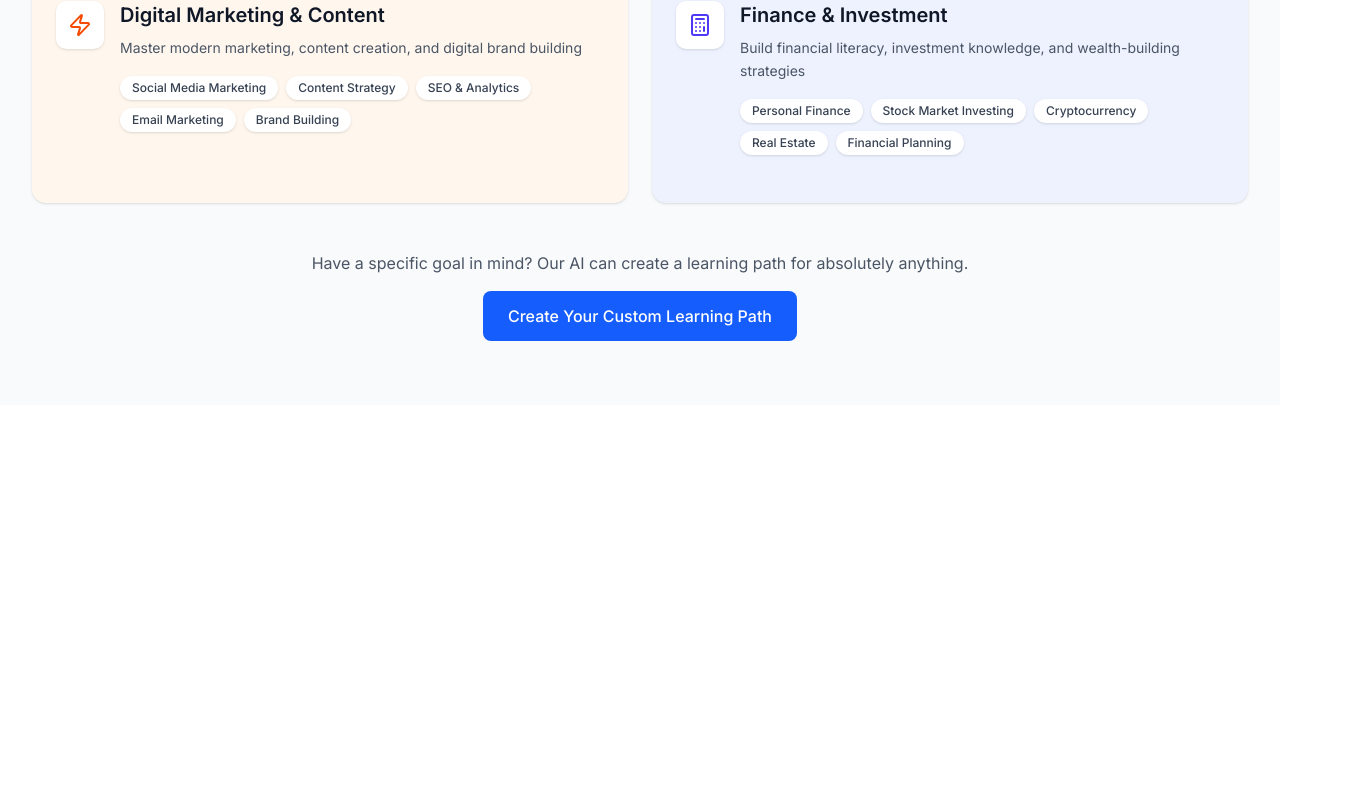
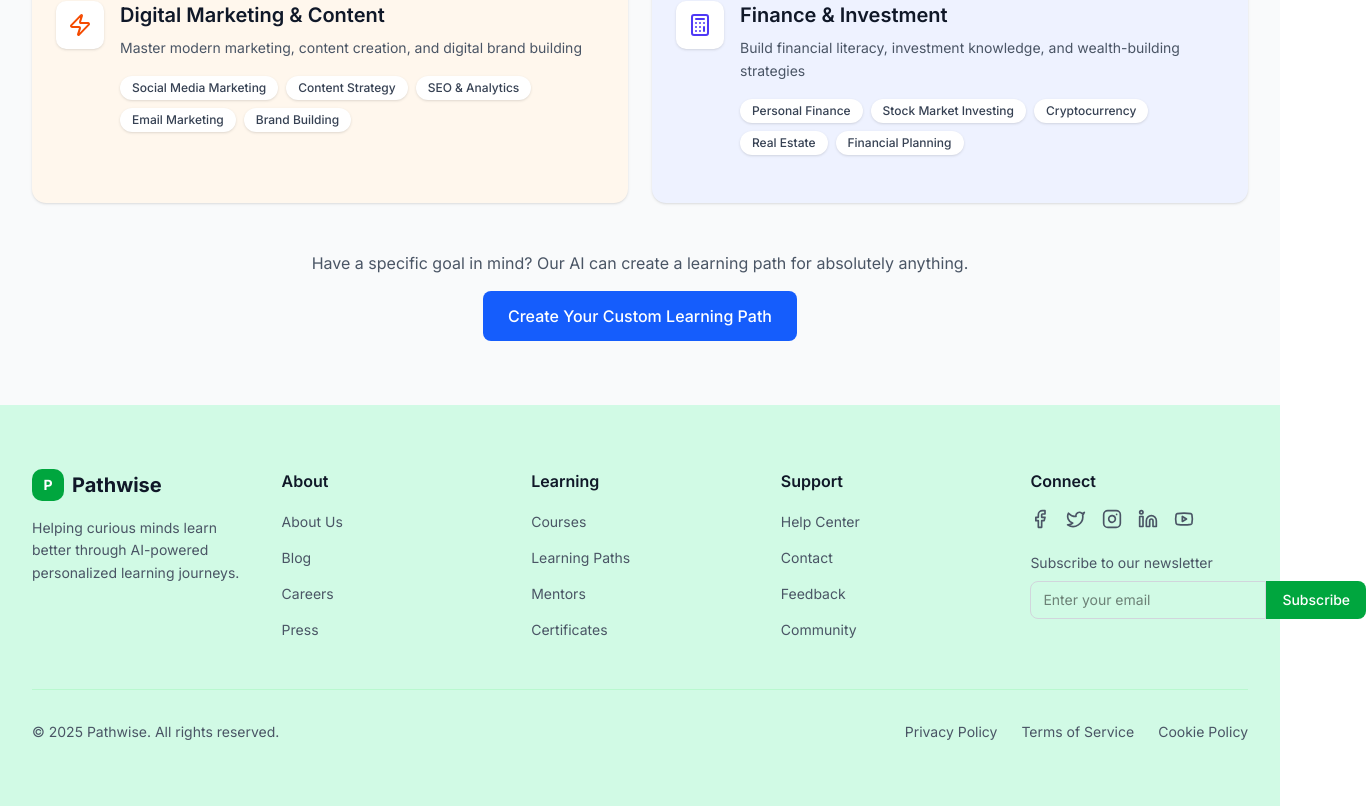
Before and after one commit to BadriPrudhvi/pathwise, a Next.js app: page / in a window 1280 px wide. Shown: the part 4724-5530 px from the top of the page, 1366 px wide, since content can reach past the window. Before the commit the page ends 5129 px from the top, so only its background shows below. Built offline with nearby package versions, Linux system fonts and the light colour scheme.

Commit message:
Add Footer component to enhance website navigation and information

```diff
--- a/app/page.tsx
+++ b/app/page.tsx
@@ -5,6 +5,7 @@ import { HowItWorksSection } from "@/components/how-it-works-section"
 import { UniqueSellingPointsSection } from "@/components/unique-selling-points-section"
 import { PricingSection } from "@/components/pricing-section"
 import { CourseCategoriesSection } from "@/components/course-categories-section"
+import { Footer } from "@/components/footer"
 
 export default function Home() {
   return (
@@ -16,6 +17,7 @@ export default function Home() {
       <UniqueSellingPointsSection />
       <PricingSection />
       <CourseCategoriesSection />
+      <Footer />
     </div>
   );
 }
--- /dev/null
+++ b/components/footer.tsx
@@ -0,0 +1,181 @@
+import Link from "next/link"
+import { Facebook, Twitter, Instagram, Linkedin, Youtube } from "lucide-react"
+
+export function Footer() {
+  return (
+    <footer className="bg-[#D1FAE5] py-16 px-4 sm:px-6 lg:px-8">
+      <div className="max-w-7xl mx-auto">
+        <div className="grid grid-cols-1 md:grid-cols-2 lg:grid-cols-5 gap-8">
+          {/* Column 1: Logo + Mission */}
+          <div className="lg:col-span-1">
+            <div className="flex items-center space-x-2 mb-4">
+              <div className="w-8 h-8 bg-green-600 rounded-lg flex items-center justify-center">
+                <span className="text-white font-bold text-sm">P</span>
+              </div>
+              <span className="text-xl font-bold text-gray-900">Pathwise</span>
+            </div>
+            <p className="text-gray-600 text-sm leading-relaxed">
+              Helping curious minds learn better through AI-powered personalized learning journeys.
+            </p>
+          </div>
+
+          {/* Column 2: About */}
+          <div className="lg:col-span-1">
+            <h3 className="text-gray-900 font-semibold mb-4">About</h3>
+            <ul className="space-y-3">
+              <li>
+                <Link href="/about" className="text-gray-600 hover:text-gray-900 text-sm transition-colors">
+                  About Us
+                </Link>
+              </li>
+              <li>
+                <Link href="/blog" className="text-gray-600 hover:text-gray-900 text-sm transition-colors">
+                  Blog
+                </Link>
+              </li>
+              <li>
+                <Link href="/careers" className="text-gray-600 hover:text-gray-900 text-sm transition-colors">
+                  Careers
+                </Link>
+              </li>
+              <li>
+                <Link href="/press" className="text-gray-600 hover:text-gray-900 text-sm transition-colors">
+                  Press
+                </Link>
+              </li>
+            </ul>
+          </div>
+
+          {/* Column 3: Learning */}
+          <div className="lg:col-span-1">
+            <h3 className="text-gray-900 font-semibold mb-4">Learning</h3>
+            <ul className="space-y-3">
+              <li>
+                <Link href="/courses" className="text-gray-600 hover:text-gray-900 text-sm transition-colors">
+                  Courses
+                </Link>
+              </li>
+              <li>
+                <Link href="/learning-paths" className="text-gray-600 hover:text-gray-900 text-sm transition-colors">
+                  Learning Paths
+                </Link>
+              </li>
+              <li>
+                <Link href="/mentors" className="text-gray-600 hover:text-gray-900 text-sm transition-colors">
+                  Mentors
+                </Link>
+              </li>
+              <li>
+                <Link href="/certificates" className="text-gray-600 hover:text-gray-900 text-sm transition-colors">
+                  Certificates
+                </Link>
+              </li>
+            </ul>
+          </div>
+
+          {/* Column 4: Support */}
+          <div className="lg:col-span-1">
+            <h3 className="text-gray-900 font-semibold mb-4">Support</h3>
+            <ul className="space-y-3">
+              <li>
+                <Link href="/help" className="text-gray-600 hover:text-gray-900 text-sm transition-colors">
+                  Help Center
+                </Link>
+              </li>
+              <li>
+                <Link href="/contact" className="text-gray-600 hover:text-gray-900 text-sm transition-colors">
+                  Contact
+                </Link>
+              </li>
+              <li>
+                <Link href="/feedback" className="text-gray-600 hover:text-gray-900 text-sm transition-colors">
+                  Feedback
+                </Link>
+              </li>
+              <li>
+                <Link href="/community" className="text-gray-600 hover:text-gray-900 text-sm transition-colors">
+                  Community
+                </Link>
+              </li>
+            </ul>
+          </div>
+
+          {/* Column 5: Social Media */}
+          <div className="lg:col-span-1">
+            <h3 className="text-gray-900 font-semibold mb-4">Connect</h3>
+            <div className="flex space-x-4">
+              <Link
+                href="https://facebook.com/pathwise"
+                className="text-gray-600 hover:text-blue-600 transition-colors"
+                aria-label="Follow us on Facebook"
+              >
+                <Facebook className="w-5 h-5" />
+              </Link>
+              <Link
+                href="https://twitter.com/pathwise"
+                className="text-gray-600 hover:text-blue-400 transition-colors"
+                aria-label="Follow us on Twitter"
+              >
+                <Twitter className="w-5 h-5" />
+              </Link>
+              <Link
+                href="https://instagram.com/pathwise"
+                className="text-gray-600 hover:text-pink-600 transition-colors"
+                aria-label="Follow us on Instagram"
+              >
+                <Instagram className="w-5 h-5" />
+              </Link>
+              <Link
+                href="https://linkedin.com/company/pathwise"
+                className="text-gray-600 hover:text-blue-700 transition-colors"
+                aria-label="Follow us on LinkedIn"
+              >
+                <Linkedin className="w-5 h-5" />
+              </Link>
+              <Link
+                href="https://youtube.com/pathwise"
+                className="text-gray-600 hover:text-red-600 transition-colors"
+                aria-label="Subscribe to our YouTube channel"
+              >
+                <Youtube className="w-5 h-5" />
+              </Link>
+            </div>
+            <div className="mt-6">
+              <p className="text-gray-600 text-sm mb-2">Subscribe to our newsletter</p>
+              <div className="flex">
+                <input
+                  type="email"
+                  placeholder="Enter your email"
+                  className="flex-1 px-3 py-2 text-sm border border-gray-300 rounded-l-md focus:outline-none focus:ring-2 focus:ring-green-500 focus:border-transparent"
+                />
+                <button className="px-4 py-2 bg-green-600 text-white text-sm font-medium rounded-r-md hover:bg-green-700 transition-colors">
+                  Subscribe
+                </button>
+              </div>
+            </div>
+          </div>
+        </div>
+
+        {/* Bottom section with copyright and legal links */}
+        <div className="mt-12 pt-8 border-t border-green-200">
+          <div className="flex flex-col md:flex-row justify-between items-center">
+            <p className="text-gray-600 text-sm">
+              © {new Date().getFullYear()} Pathwise. All rights reserved.
+            </p>
+            <div className="flex space-x-6 mt-4 md:mt-0">
+              <Link href="/privacy" className="text-gray-600 hover:text-gray-900 text-sm transition-colors">
+                Privacy Policy
+              </Link>
+              <Link href="/terms" className="text-gray-600 hover:text-gray-900 text-sm transition-colors">
+                Terms of Service
+              </Link>
+              <Link href="/cookies" className="text-gray-600 hover:text-gray-900 text-sm transition-colors">
+                Cookie Policy
+              </Link>
+            </div>
+          </div>
+        </div>
+      </div>
+    </footer>
+  )
+}
```
